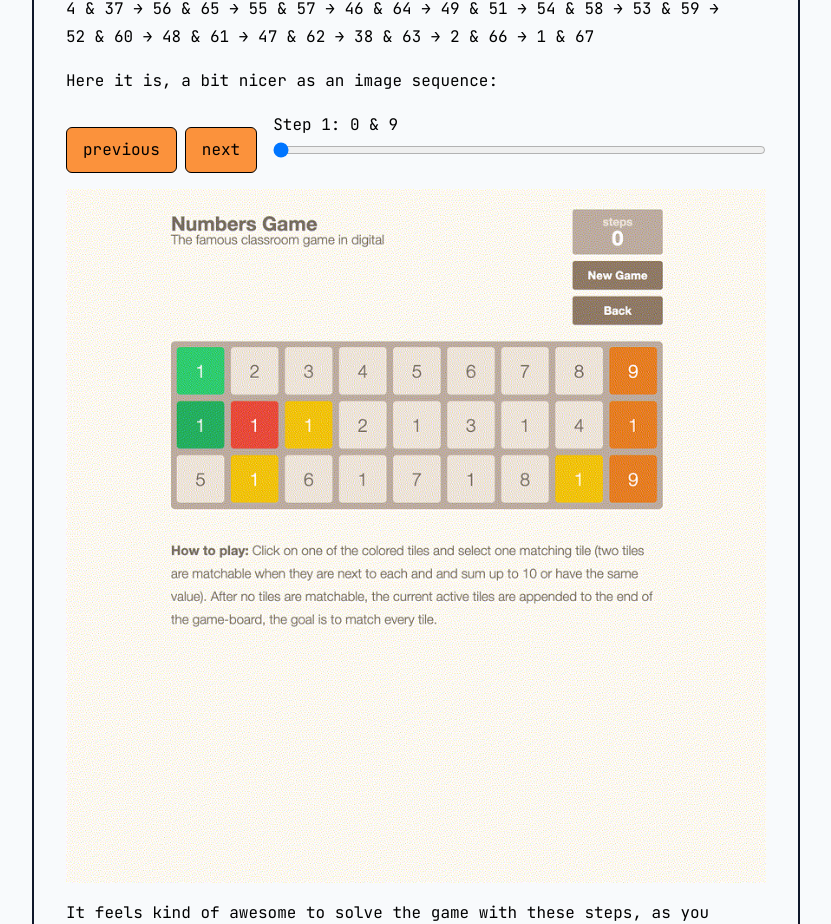
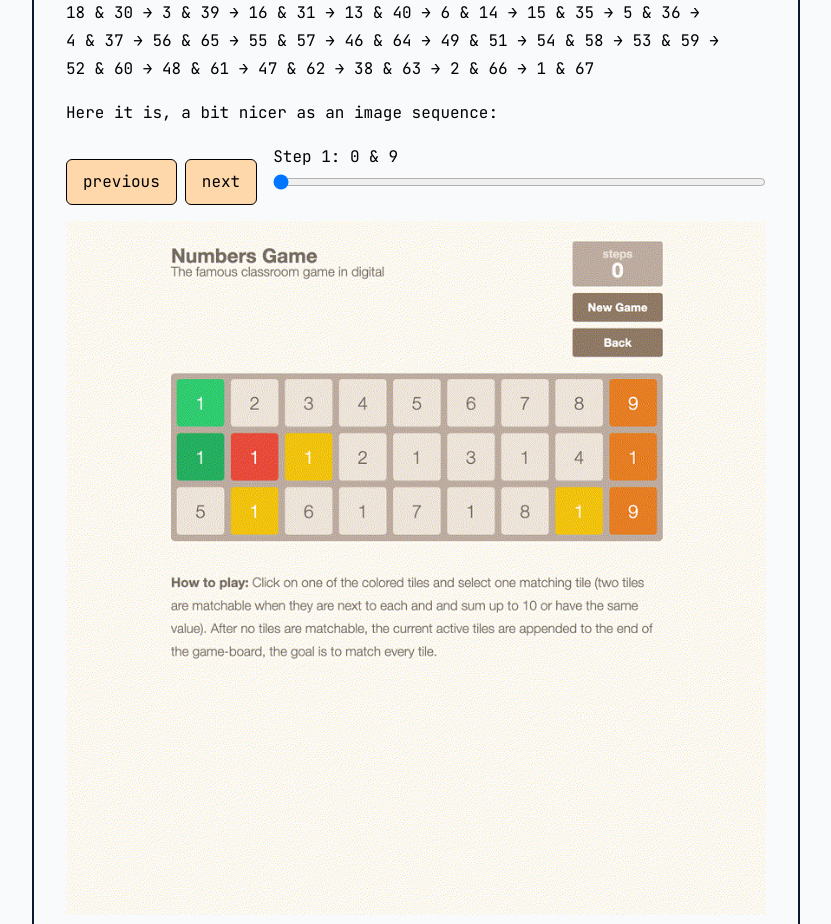
Before and after one commit to TN1ck/tn1ck.com, a Next.js app: page /blog/numbers-game in a window 1280 px wide. Shown: the part 1979-2903 px from the top of the page, without its empty margins (224-1055 px from the left). Built offline with nearby package versions, Linux system fonts and the light colour scheme.

Commit message:
chore: small adjustments

```diff
--- a/components/blog.tsx
+++ b/components/blog.tsx
@@ -26,7 +26,7 @@ export const BlogContent = ({
   hideBackButton?: boolean
 }) => {
   return (
-    <article className="blog flex flex-col relative bg-slate-50 border-2 border-slate-900 p-8">
+    <article className="blog flex flex-col relative bg-slate-50 border-2 border-slate-900 p-8 mt-16">
       {!hideBackButton && (
         <Link
           className="absolute -top-2.5 -left-2.5 w-[19px] h-[19px] bg-white border-2 border-slate-900 cursor-pointer flex justify-center items-center"
--- a/pages/blog/how-to-generate-sudokus.tsx
+++ b/pages/blog/how-to-generate-sudokus.tsx
@@ -297,7 +297,7 @@ const SudokuSolverDomain = ({
         <div className="pr-4">
           <div className="flex gap-2">
             <button
-              className="w-24 py-2 px-4 bg-orange-300 text-black border border-black rounded-md hover:bg-orange-400"
+              className="w-24 py-2 px-4 bg-orange-200 text-black border border-black rounded-md hover:bg-orange-300"
               onClick={() => {
                 setRunning(!running)
               }}
--- a/pages/blog/numbers-game.tsx
+++ b/pages/blog/numbers-game.tsx
@@ -56,7 +56,7 @@ const StepsSlider = () => {
       <div className="flex gap-4 mb-4">
         <div className="flex-shrink-0 mt-4 gap-2 flex">
           <button
-            className="rounded-md px-4 py-2 bg-orange-400 text-black border border-black"
+            className="rounded-md px-4 py-2 bg-orange-200 hover:bg-orange-300 text-black border border-black"
             onClick={() => setStep(step - 1)}
             disabled={step === 0}
           >
@@ -65,7 +65,7 @@ const StepsSlider = () => {
           <button
             onClick={() => setStep(step + 1)}
             disabled={step === MINIMAL_SOLUTION_STEPS.length - 1}
-            className="rounded-md px-4 py-2 bg-orange-400 text-black border border-black"
+            className="rounded-md px-4 py-2 bg-orange-200 hover:bg-orange-300 text-black border border-black"
           >
             {"next"}
           </button>
--- a/pages/blog/update-plans.tsx
+++ b/pages/blog/update-plans.tsx
@@ -198,13 +198,13 @@ pepper,100
             />
             <div className="flex justify-between mt-2">
               <button
-                className="bg-orange-400 px-4 py-2 rounded-md"
+                className="bg-orange-200 hover:bg-orange-300 px-4 py-2 rounded-md"
                 onClick={handlePreview}
               >
                 Preview
               </button>
               <button
-                className="bg-orange-400 px-4 py-2 disabled:bg-gray-300 rounded-md"
+                className="bg-orange-200 hover:bg-orange-300 px-4 py-2 disabled:bg-gray-300 rounded-md"
                 onClick={handleApply}
                 disabled={!updatePlan}
               >
--- a/pages/index.tsx
+++ b/pages/index.tsx
@@ -32,14 +32,14 @@ const workData = [
     time: "2013 - 2014",
     title: "Working Student @ 42reports",
     description:
-      'The startup 42reports gave brick and mortar stores realtime analytics using wlan fingerprinting. 42reports provided devices that were easy to setup, a realtime dashboard and the ability to track complete shopping malls using a mesh of routers. 42reports was acquired by <a className="link" rel="noreferrer" target="_blank" href="https://www.dilax.com/">Dilax</a>.',
+      'The startup 42reports gave brick and mortar stores realtime analytics using wifi fingerprinting. 42reports provided devices that were easy to setup, a realtime dashboard and the ability to track complete shopping malls using a mesh of routers. 42reports was acquired by <a className="link" rel="noreferrer" target="_blank" href="https://www.dilax.com/">Dilax</a>.',
   },
 ]
 
 const Home: NextPage = () => {
   return (
     <Container activeId="about">
-      <div className="flex gap-4 sm:gap-8 sm:items-center">
+      <div className="flex gap-4 sm:gap-8 sm:items-center mt-16">
         {/* <img
           src="/tom.jpg"
           alt="An image of Tom Nick"
```
